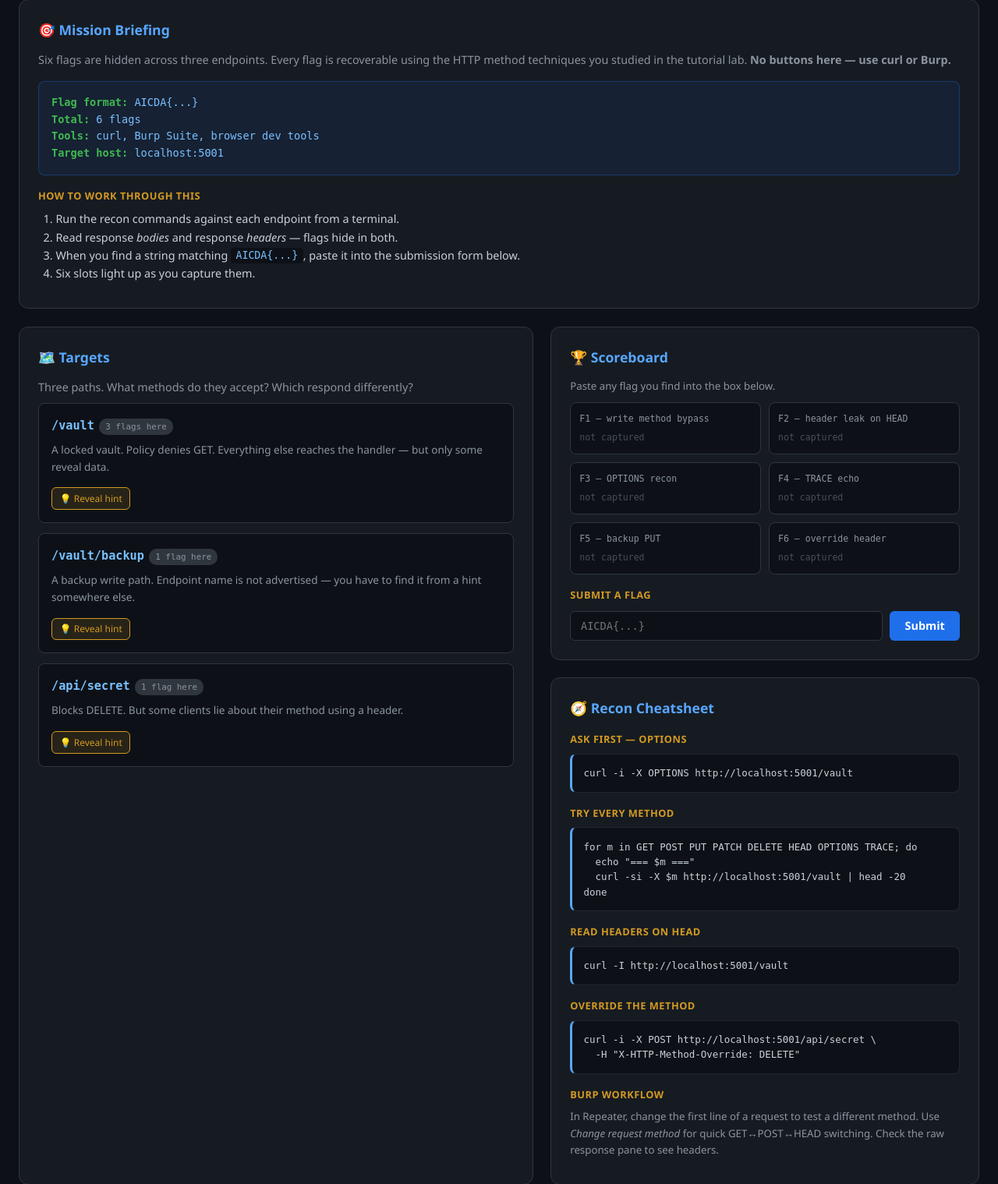
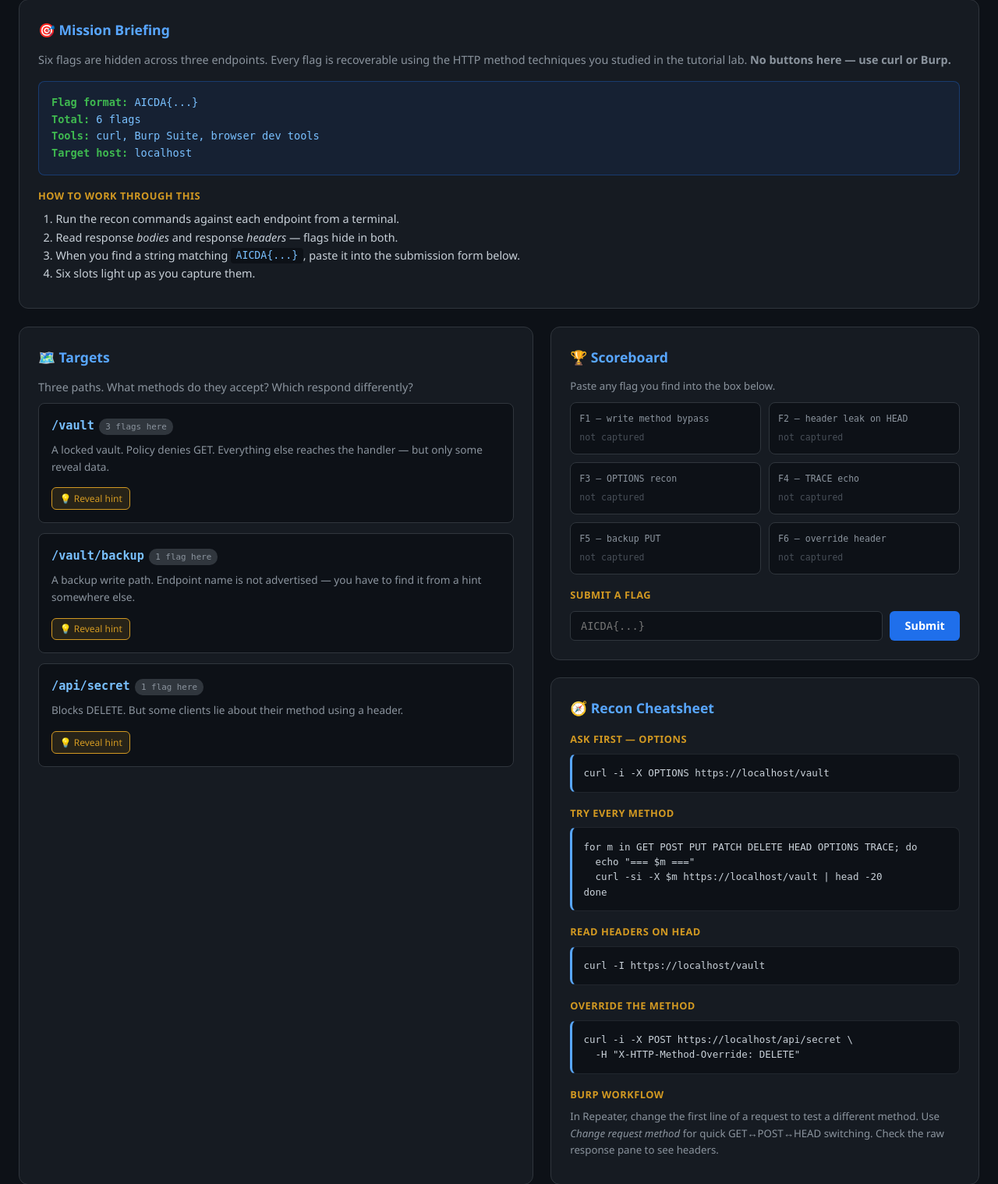
Before and after one commit to AICDActfs/http-method-lab, a Flask app: page / in a window 1280 px wide. Shown: the part 110-1629 px from the top of the page at 78% size. Run offline with Flask 3, Linux system fonts and the light colour scheme.

Commit message:
Fix cheatsheet URLs: https, no explicit port

```diff
--- a/challenge/templates/index.html
+++ b/challenge/templates/index.html
@@ -142,16 +142,16 @@
   <div class="card">
     <h2>🧭 Recon Cheatsheet</h2>
     <h3>Ask first — OPTIONS</h3>
-    <pre class="cmd">curl -i -X OPTIONS http://<span class="host-here"></span>:5001/vault</pre>
+    <pre class="cmd">curl -i -X OPTIONS https://<span class="host-here"></span>/vault</pre>
     <h3>Try every method</h3>
     <pre class="cmd">for m in GET POST PUT PATCH DELETE HEAD OPTIONS TRACE; do
   echo "=== $m ==="
-  curl -si -X $m http://<span class="host-here"></span>:5001/vault | head -20
+  curl -si -X $m https://<span class="host-here"></span>/vault | head -20
 done</pre>
     <h3>Read headers on HEAD</h3>
-    <pre class="cmd">curl -I http://<span class="host-here"></span>:5001/vault</pre>
+    <pre class="cmd">curl -I https://<span class="host-here"></span>/vault</pre>
     <h3>Override the method</h3>
-    <pre class="cmd">curl -i -X POST http://<span class="host-here"></span>:5001/api/secret \
+    <pre class="cmd">curl -i -X POST https://<span class="host-here"></span>/api/secret \
   -H "X-HTTP-Method-Override: DELETE"</pre>
     <h3>Burp workflow</h3>
     <p style="font-size:.83rem">In Repeater, change the first line of a request to test a different method. Use <em>Change request method</em> for quick GET↔POST↔HEAD switching. Check the raw response pane to see headers.</p>
@@ -178,7 +178,7 @@ done</pre>
 <script>
 // Show current host in the cheatsheet
 const host = window.location.hostname;
-document.getElementById('host-display').textContent = host + ':5001';
+document.getElementById('host-display').textContent = host;
 document.querySelectorAll('.host-here').forEach(el => el.textContent = host);
 
 // Scoreboard
```
